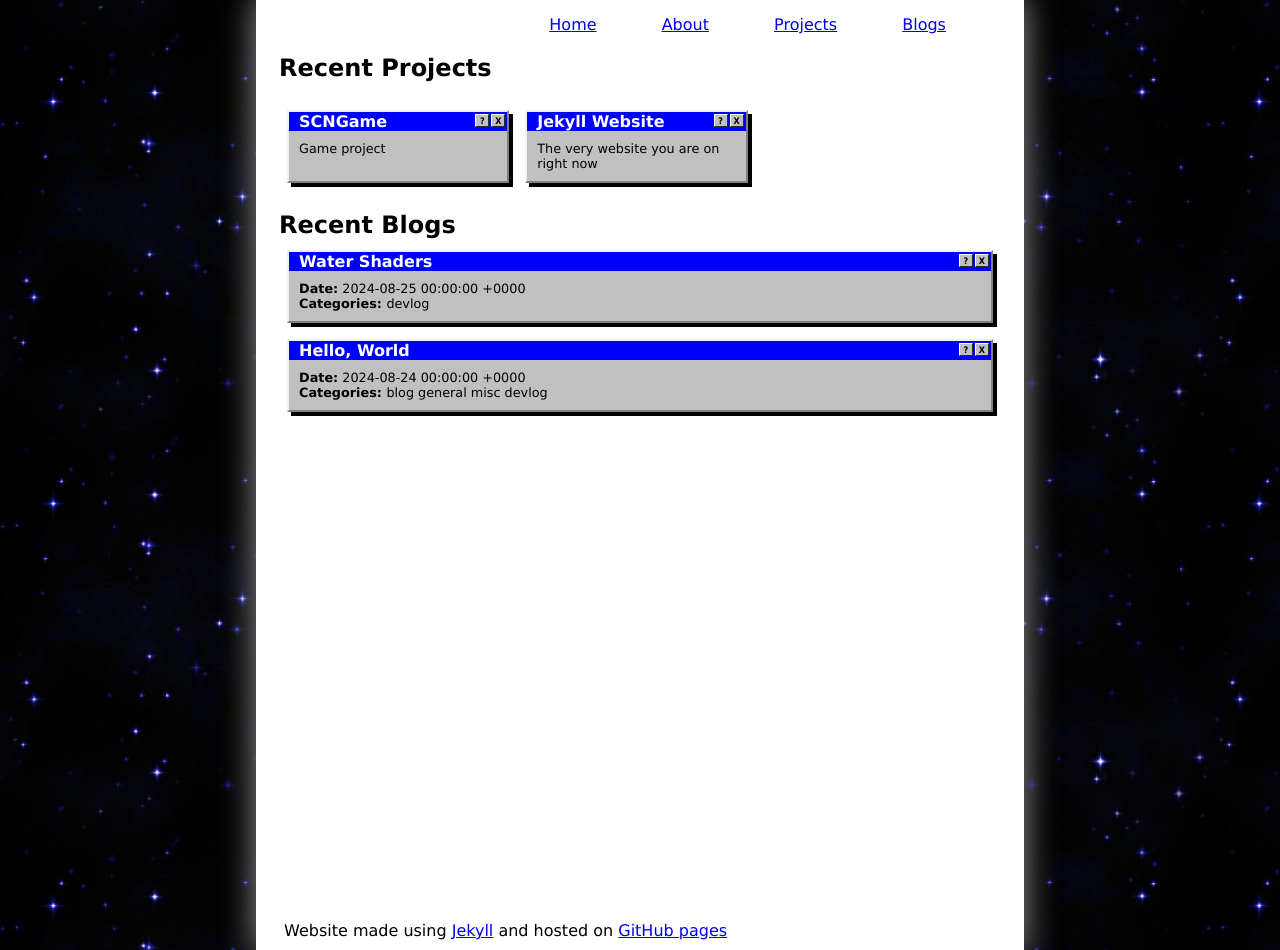
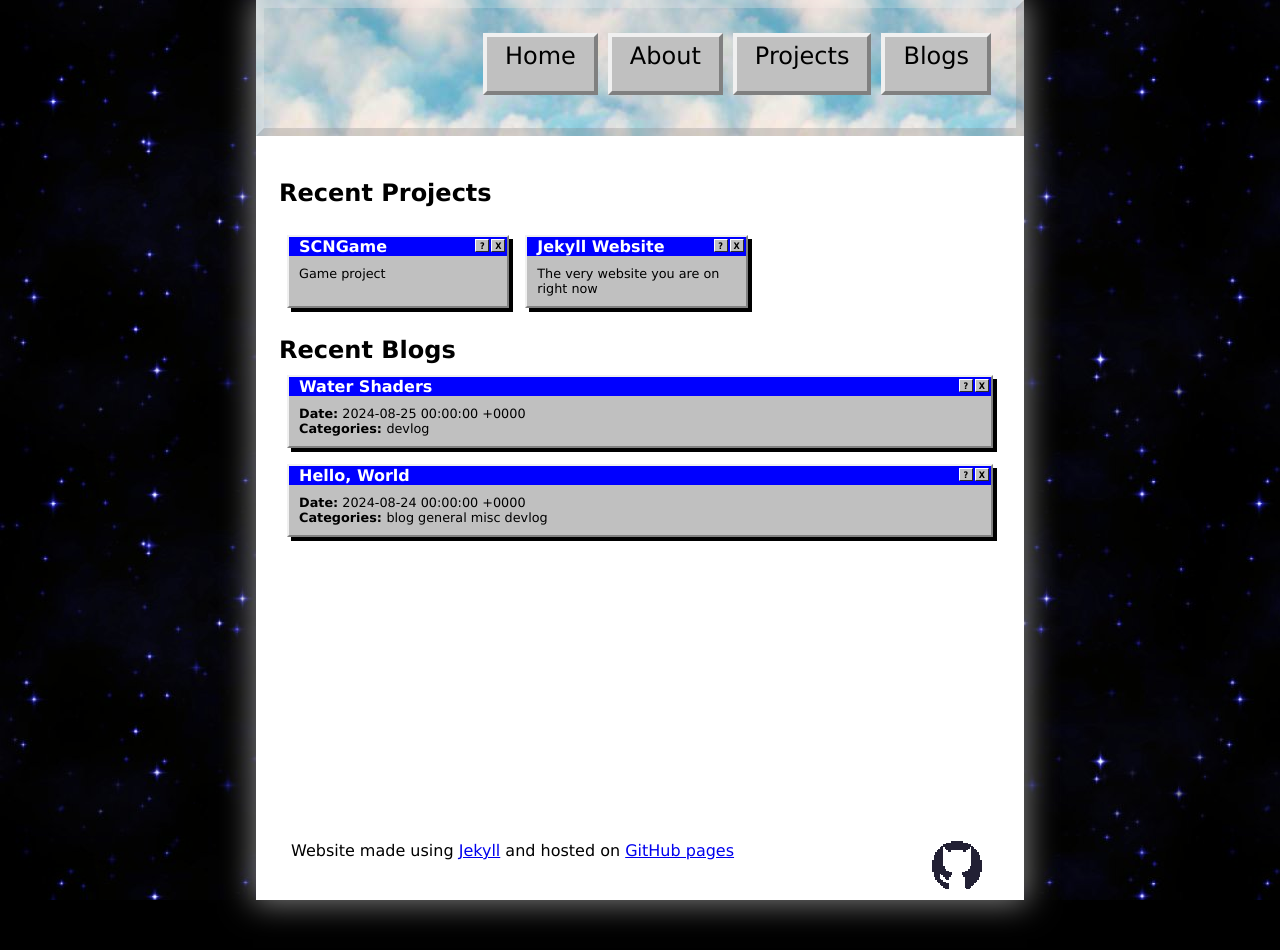
Before and after one commit to silas-hw/silas-hw.github.io, a Jekyll site: the page built from src/index.markdown, in a window 1280 px wide. Built offline with Jekyll 4.4.1, drawn with Linux system fonts in a browser that asks for light colours.

Commit message:
Update website

```diff
--- a/src/_layouts/default.html
+++ b/src/_layouts/default.html
@@ -6,6 +6,8 @@
 
         <link rel="icon" type="image/x-icon" href="/assets/img/favicon.png">
         <link rel="preload" href="/assets/img/bg.jpg" as="image">
+        <link rel="preload" href="/assets/img/bg2.jpg" as="image">
+        <link rel="preload" href="https://transring.neocities.org/widget/trans/button.png" as="image">
 
         <link rel="stylesheet" href="/css/style.css">
         <link rel="stylesheet" href="/css/code.css">
@@ -25,13 +27,15 @@
                 </ul>
             </nav>
 
-            <section>
+            <section class="content">
                 {{ content }}
             </section>
 
             <footer>
                 Website made using <a href="https://jekyllrb.com/">Jekyll</a> and hosted on
                 <a href="https://pages.github.com/">GitHub pages</a>
+
+                <a href="https://github.com/silas-hw" style="float: right"><img src="/assets/img/github.png"></a>
             </footer>
         </div>
     </body>
--- a/src/css/style.css
+++ b/src/css/style.css
@@ -5,6 +5,7 @@ code {
 
 body {
     background-color: black;
+    background-attachment: fixed;
 
     margin: 0;
     padding-top: 0;
@@ -25,6 +26,14 @@ body {
     div.grid-list {
         grid-template-columns: repeat(3, 33%);
     }
+
+    footer > a > img {
+        width: 50px;
+    }
+
+    nav > ul {
+        font-size: 1.5em;
+    }
 }
 
 @media only screen and (orientation: portrait) {
@@ -34,6 +43,18 @@ body {
 
     div.grid-list {
         grid-template-columns: 100%;
+    }
+
+    div.root {
+        padding-bottom: 150px;
+    }
+
+    footer > a > img {
+        width: 10vw;
+    }
+
+    nav > ul {
+        font-size: 0.7em;
     }
 
 }
@@ -114,21 +135,34 @@ div.root {
     position: relative;
     background-color: white;
 
-    padding-left: 3%;
-    padding-right: 3%;
-
-    padding-bottom: 50px;
-
     box-shadow: 0px 0px 30px 3px gray;
 
     min-height: 100vh;
 }
 
+.content {
+    padding: 3%;
+}
+
 footer {
     position: absolute;
+
     bottom: 5px;
 
-    margin: 5px;
+    padding-left: 35px;
+    padding-right: 35px;
+
+    width: 90%;
+}
+
+footer > a > img {
+    image-rendering: optimizeSpeed;
+    image-rendering: -moz-crisp-edges;
+    image-rendering: -o-crisp-edges;
+    image-rendering: -webkit-optimize-contrast;
+    image-rendering: pixelated;
+    image-rendering: optimize-contrast;
+    -ms-interpolation-mode: nearest-neighbor;
 }
 
 h1 {
@@ -160,10 +194,43 @@ h1 {
 }
 
 nav {
-    padding-top: 15px;
-    width: 100%;
+    padding: 25px;
+
+    height: 70px;
+
+    background-color: #C0C0C0;
+
+    background-image: url("/assets/img/bg2.jpg");
+    background-repeat: repeat;
 
     display: flex;
+
+    border-color:#f0f0f04a #8080804a #8080804a #f0f0f04a;
+    border-width: 8px;
+    border-style: solid;
+}
+
+nav > ul > li {
+    background-color: #C0C0C0;
+    justify-content: center;
+    text-align: center;
+    padding-top: 5px;
+
+    border-width:4px;
+    border-color:#f0f0f0 #808080 #808080 #f0f0f0;
+    border-style:solid;
+
+    height: 70%;
+}
+
+nav > ul > li:focus {
+    background-color: #808080;
+}
+
+li > a {
+    color: inherit;
+    text-decoration-style: none;
+    text-decoration: none;
 }
 
 nav > * {
```
Also changed, not shown: src/assets/img/bg2.jpg (added), src/assets/img/github.png (added).
